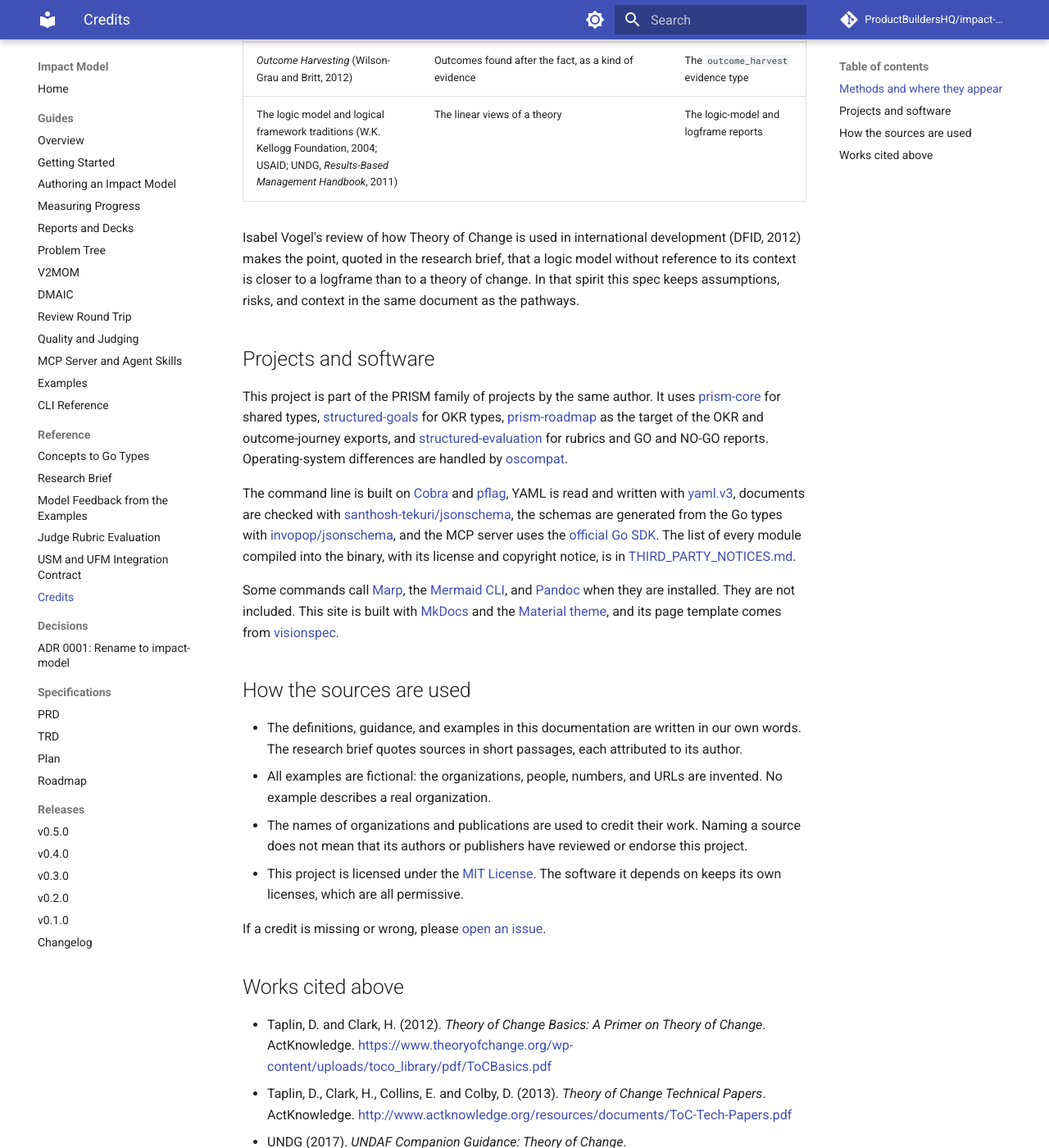
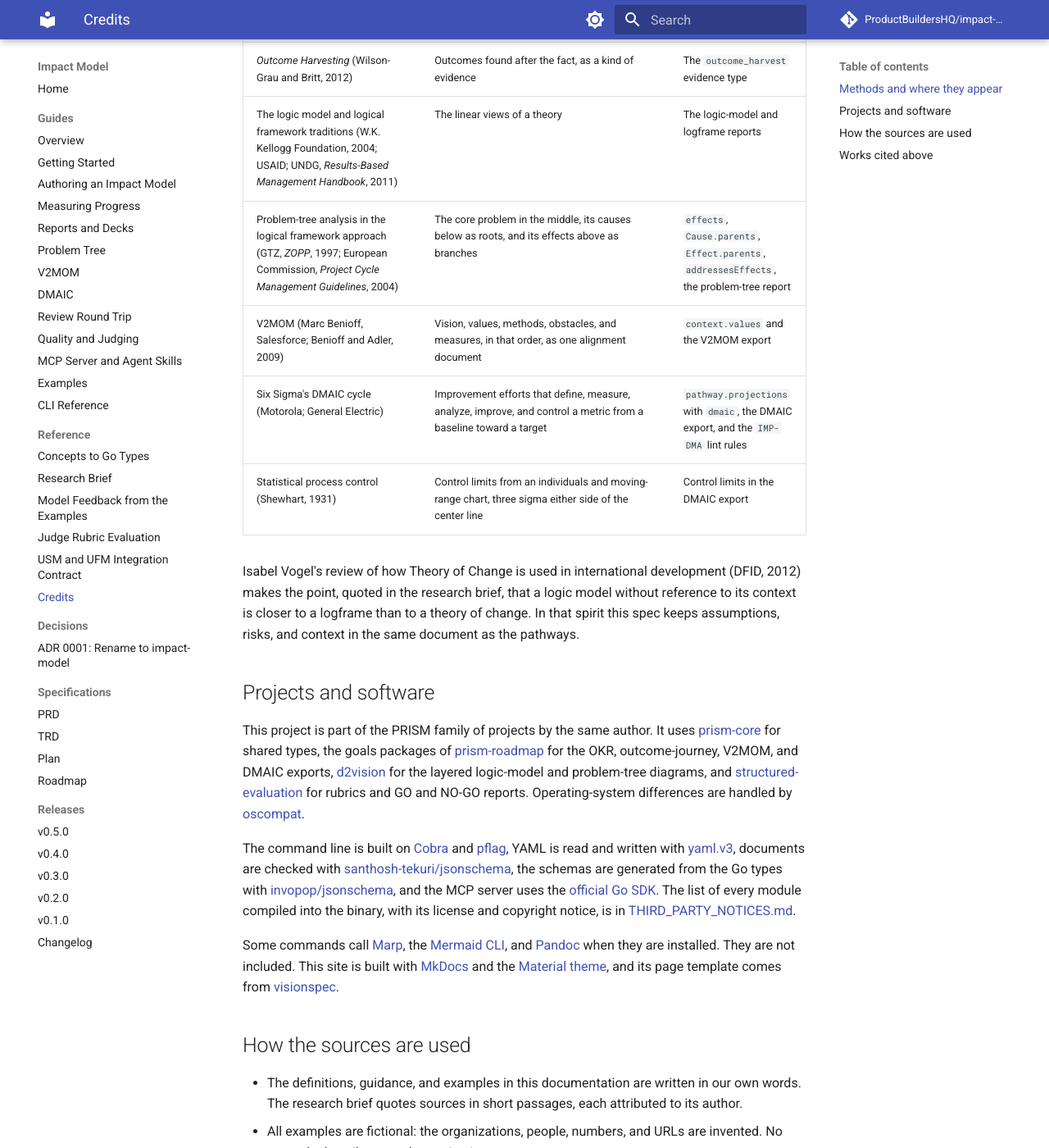
Before and after one commit to ProductBuildersHQ/theoryofchange-spec, an MkDocs documentation site: the page built from docs/credits.md, in a window 1280 px wide and 1400 px high, scrolled down 1176 px. Shown: the whole window at 82% size. Built offline with MkDocs 1.6.1 and Material for MkDocs 9.7.7, drawn with Linux system fonts in a browser that asks for light colours; comment, search, counter and statistics services are not loaded; some of the changed text lies outside the part shown.

Commit message:
docs(credits): credit problem trees, V2MOM, DMAIC, and control charts
Credits name problem-tree analysis in the logical framework approach,
V2MOM, Six Sigma's DMAIC, and Shewhart's control charts, with the works
cited, and say the PRISM exports use prism-roadmap's goals packages and the
diagrams use d2vision.

Refs: RMI-IMPACTMODEL-016

Co-Authored-By: Claude Opus 5.5 <noreply@anthropic.com>

```diff
--- a/docs/credits.md
+++ b/docs/credits.md
@@ -19,6 +19,10 @@ full record: it summarizes each source and gives the citations.
 | *Most Significant Change* (Davies and Dart, 2005) | Stories of change coded into themes so they can be counted | Stories, themes, and the story codebook |
 | *Outcome Harvesting* (Wilson-Grau and Britt, 2012) | Outcomes found after the fact, as a kind of evidence | The `outcome_harvest` evidence type |
 | The logic model and logical framework traditions (W.K. Kellogg Foundation, 2004; USAID; UNDG, *Results-Based Management Handbook*, 2011) | The linear views of a theory | The logic-model and logframe reports |
+| Problem-tree analysis in the logical framework approach (GTZ, *ZOPP*, 1997; European Commission, *Project Cycle Management Guidelines*, 2004) | The core problem in the middle, its causes below as roots, and its effects above as branches | `effects`, `Cause.parents`, `Effect.parents`, `addressesEffects`, the problem-tree report |
+| V2MOM (Marc Benioff, Salesforce; Benioff and Adler, 2009) | Vision, values, methods, obstacles, and measures, in that order, as one alignment document | `context.values` and the V2MOM export |
+| Six Sigma's DMAIC cycle (Motorola; General Electric) | Improvement efforts that define, measure, analyze, improve, and control a metric from a baseline toward a target | `pathway.projections` with `dmaic`, the DMAIC export, and the `IMP-DMA` lint rules |
+| Statistical process control (Shewhart, 1931) | Control limits from an individuals and moving-range chart, three sigma either side of the center line | Control limits in the DMAIC export |
 
 Isabel Vogel's review of how Theory of Change is used in international development
 (DFID, 2012) makes the point, quoted in the research brief, that a logic model
@@ -29,10 +33,11 @@ document as the pathways.
 ## Projects and software
 
 This project is part of the PRISM family of projects by the same author. It uses
-[prism-core](https://github.com/grokify/prism-core) for shared types,
-[structured-goals](https://github.com/grokify/structured-goals) for OKR types,
-[prism-roadmap](https://github.com/grokify/prism-roadmap) as the target of the
-OKR and outcome-journey exports, and
+[prism-core](https://github.com/grokify/prism-core) for shared types, the goals
+packages of [prism-roadmap](https://github.com/grokify/prism-roadmap) for the
+OKR, outcome-journey, V2MOM, and DMAIC exports,
+[d2vision](https://github.com/grokify/d2vision) for the layered logic-model and
+problem-tree diagrams, and
 [structured-evaluation](https://github.com/plexusone/structured-evaluation) for
 rubrics and GO and NO-GO reports. Operating-system differences are handled by
 [oscompat](https://github.com/grokify/oscompat).
@@ -88,4 +93,8 @@ If a credit is missing or wrong, please
 - Davies, R. and Dart, J. (2005). *The 'Most Significant Change' (MSC) Technique: A Guide to Its Use*. <https://mande.co.uk/>
 - Wilson-Grau, R. and Britt, H. (2012). *Outcome Harvesting*. Ford Foundation. <https://outcomeharvesting.net/>
 - W.K. Kellogg Foundation (2004). *Logic Model Development Guide*.
+- GTZ (1997). *ZOPP: Objectives-oriented Project Planning*. Deutsche Gesellschaft für Technische Zusammenarbeit.
+- European Commission (2004). *Aid Delivery Methods, Volume 1: Project Cycle Management Guidelines*. EuropeAid.
+- Benioff, M. and Adler, C. (2009). *Behind the Cloud*. Jossey-Bass.
+- Shewhart, W. A. (1931). *Economic Control of Quality of Manufactured Product*. Van Nostrand.
 - Vogel, I. (2012). *Review of the use of 'Theory of Change' in International Development*. DFID. <https://assets.publishing.service.gov.uk/media/57a08a5ded915d3cfd00071a/DFID_ToC_Review_VogelV7.pdf>
```
